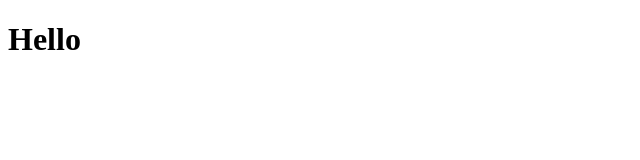
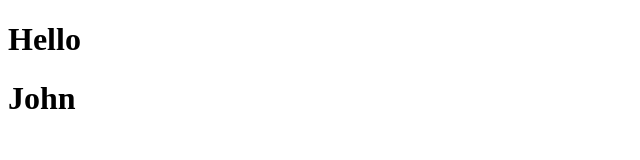
Before and after one commit to mukhriddinkamoljonov/Shopp-Pizza, a plain HTML site: page index.html in a window 1280 px wide. Shown: the whole page, without its empty margins (0-640 px from the left). Drawn offline with Linux system fonts and the light colour scheme.

Commit message:
add changed

```diff
--- a/index.html
+++ b/index.html
@@ -8,5 +8,6 @@
   </head>
   <body>
     <h1>Hello</h1>
+    <h1>John</h1>
   </body>
 </html>
```
